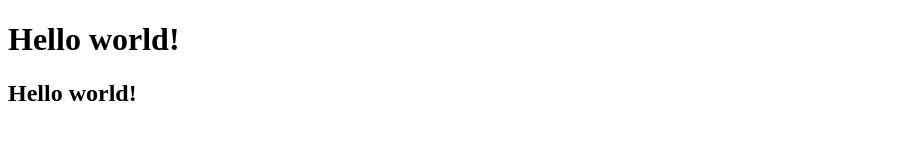
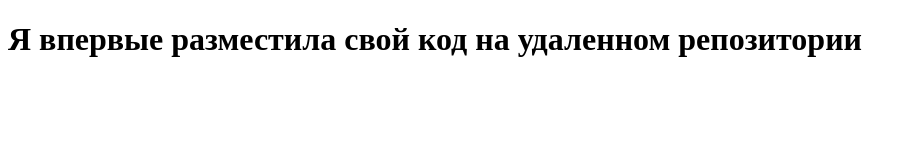
Before and after one commit to 1soff/test_repo, a plain HTML site: page index.html in a window 1280 px wide. Shown: the whole page, without its empty margins (0-916 px from the left). Drawn offline with Linux system fonts and the light colour scheme.

Commit message:
New content

```diff
--- a/index.html
+++ b/index.html
@@ -2,11 +2,11 @@
 <html lang="en">
 <head>
     <meta charset="UTF-8">
+    <meta> <http-epuiv="X-UA-Compatible" content="IE=edge">
     <meta name="viewport" content="width=device-width, initial-scale=1.0">
-    <title>Document</title>
+    <title>New git project</title>
 </head>
 <body>
-    <h1>Hello world!</h1>
-    <h2>Hello world!</h2>
+    <h1>Я впервые разместила свой код на удаленном репозитории</h1>
 </body>
 </html>
```
